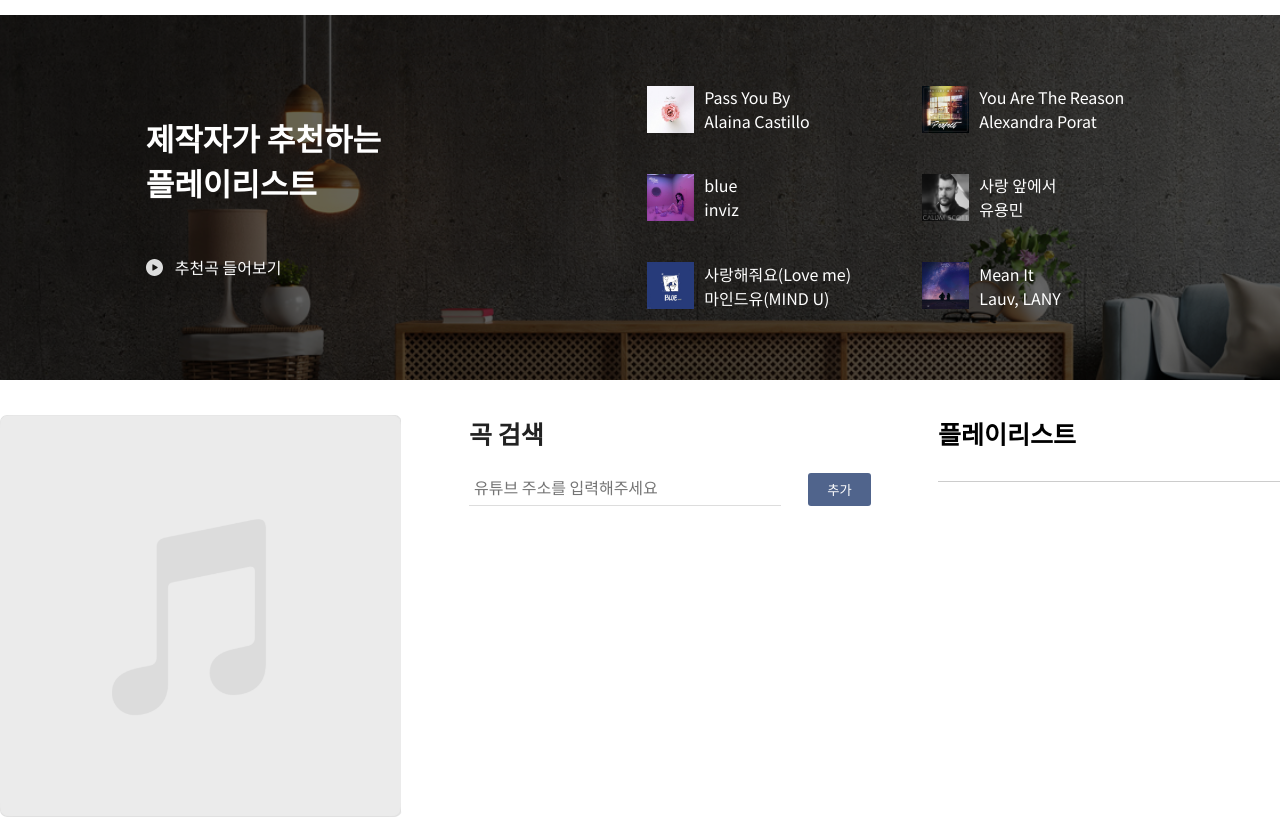
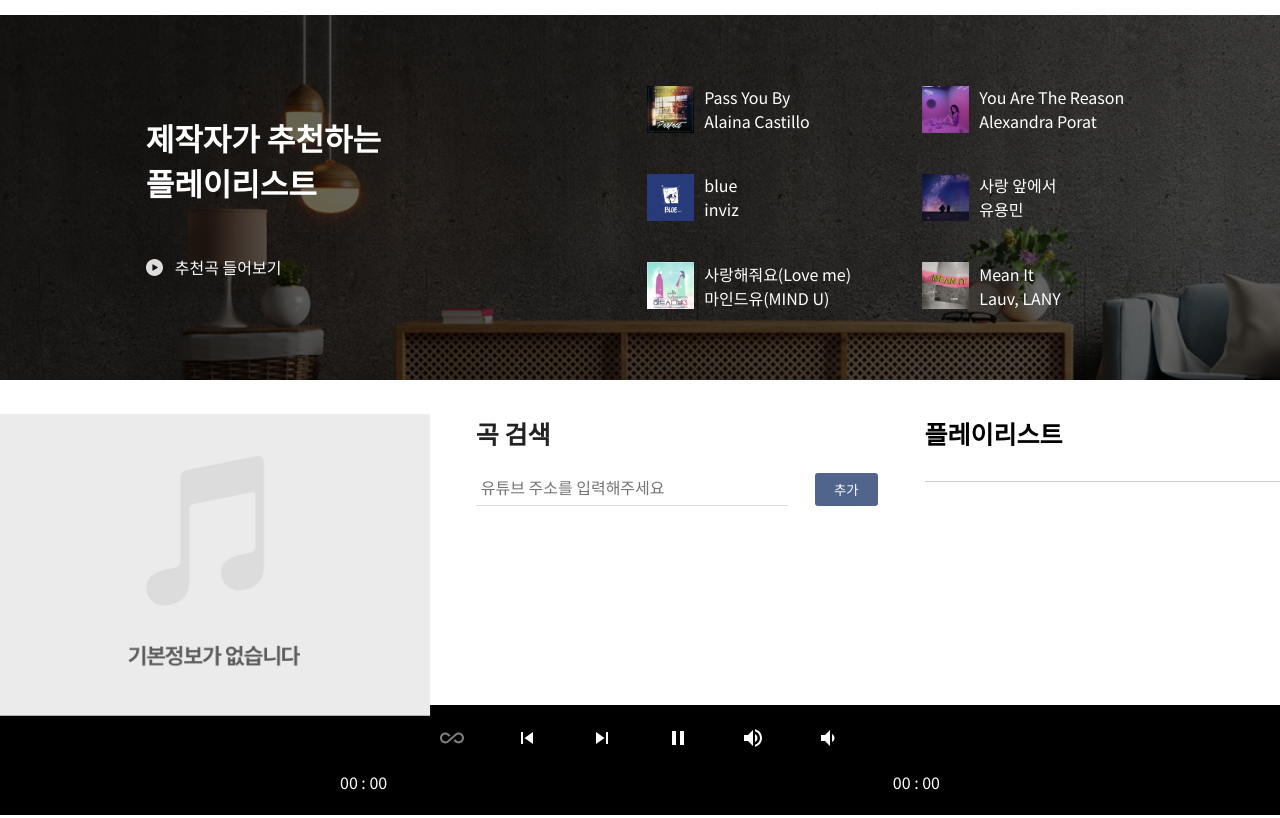
Before and after one commit to jioo-developer/react-player, a React (Create React App) app: page / in a window 1280 px wide. Shown: the top 818 px of the page. Built offline with nearby package versions, Linux system fonts and the light colour scheme.

Commit message:
ts 수정

```diff
--- a/src/App.tsx
+++ b/src/App.tsx
@@ -27,14 +27,7 @@ function App() {
         <div className="wrap">
           <Recommend />
           <Favorite audioState={audioState} favoriteState={favoriteState} />
-          <section
-            className="album_wrap"
-            style={
-              favoriteState.length > 0
-                ? { paddingBottom: 175 }
-                : { paddingBottom: 123 }
-            }
-          >
+          <section className="album_wrap">
             <Player audioState={audioState} playlist={list} />
             <AddForm />
             <List
--- a/src/asset/App.scss
+++ b/src/asset/App.scss
@@ -436,7 +436,7 @@ $fold: "all and (max-width:280px)";
 
   .album_list {
     display: flex;
-    width: 30%;
+    width: 31%;
     flex-direction: column;
     order: 2;
 
@@ -753,14 +753,16 @@ footer {
   }
 
   .playing {
-    order: 0;
+    position: absolute;
+    top: 0;
+    left: 0;
+    transform: scale(1.005);
   }
-}
 
-.player {
-  position: absolute;
-  top: 0;
-  left: 0;
+  figcaption {
+    font-weight: 500;
+    margin-top: 10px;
+  }
 }
 
 .player_wrap {
@@ -777,24 +779,21 @@ footer {
 .play {
   display: flex;
   flex-direction: column;
-  width: 30%;
+  width: 32%;
   align-items: center;
 }
 
 .playing {
   display: flex;
   width: 100%;
+  min-height: 300px;
+  max-height: 400px;
+  background-size: contain;
+  background-position: center;
   flex-direction: column;
-
-  .playing-thumbnail {
-    width: 100%;
-    overflow: hidden;
-
-    img {
-      width: 100%;
-      border-radius: 7px;
-    }
-  }
+  background-position-y: -35px;
+  position: relative;
+  z-index: 10;
 
   figcaption {
     text-align: center;
--- a/src/components/Player.tsx
+++ b/src/components/Player.tsx
@@ -4,6 +4,7 @@ import { useSelector } from "react-redux";
 import { PlayStateAction } from "../module/reducer";
 import Audio from "./audio";
 import { useMyContext } from "../module/MyContext";
+import { url } from "inspector";
 
 type playerSelector = {
   track: string[];
@@ -20,7 +21,7 @@ function Player({ audioState, playlist }: playerProps) {
     "/img/defaultImg.png"
   );
   // 현재 썸네일 이미지
-  const [title, setTitle] = useState<string | undefined>("기본정보가 없습니다");
+  const [title, setTitle] = useState<string | undefined>("");
   // 현재 재생중인 노래 타이틀
   const [loop, setLoop] = useState(false);
   const [volume, setVolume] = useState(4);
@@ -30,13 +31,16 @@ function Player({ audioState, playlist }: playerProps) {
   // 재생되는 개체 풀 타임
   const [seekbar, setSeekbar] = useState(0);
   // 100% 중 몇프로 진행 됐는지
-
-  const [movieControl, setMovieControl] = useState(false);
-  //뮤비 토글 컨트롤러
-
   const playerRef = useRef<ReactPlayer>(null);
-  const playRef: any = playerRef.current;
+  const playRef: ReactPlayer | null = playerRef.current;
   const track = useSelector((state: playerSelector) => state.track);
+  const [movieToggle, setMovie] = useState(false);
+  useEffect(() => {
+    let playRef = playerRef.current;
+    if (!playRef) {
+      playRef = playerRef.current;
+    }
+  }, [playRef]);
 
   // 스페이스 누르면 일시정지 되게 하는 함수
   window.onkeyup = function (event) {
@@ -49,6 +53,9 @@ function Player({ audioState, playlist }: playerProps) {
   // 리스트 중 현재 재생중인 노래 index 함수
 
   function playSetting() {
+    setTimeout(() => {
+      setMovie(true);
+    }, 500);
     if (playRef) {
       const player = playRef.getInternalPlayer();
       const Sequence: number = player.playerInfo.playlistIndex;
@@ -66,7 +73,6 @@ function Player({ audioState, playlist }: playerProps) {
           }
         });
       }
-
       playGround(Sequence, videoTitle);
     }
   }
@@ -101,13 +107,9 @@ function Player({ audioState, playlist }: playerProps) {
   function handleDuration() {
     if (playRef) {
       const playerDurate = playRef.getDuration();
+      console.log(playerDurate);
       setDuration(playerDurate - 1);
-      // 총 재생 시간을 가져와서 업데이트
     }
-  }
-
-  function movieAction() {
-    setMovieControl((prev) => !prev);
   }
 
   // 곡의 풀타임 시간에 관한 함수
@@ -128,7 +130,7 @@ function Player({ audioState, playlist }: playerProps) {
     dispatch(PlayStateAction());
   }
 
-  function date(duration: number): string {
+  function TimeLogic(duration: number): string {
     let hour: number = Math.floor(duration / 3600);
     let minutes: string | number = Math.floor((duration - hour * 3600) / 60);
     let second: string | number = duration - hour * 3600 - minutes * 60;
@@ -138,20 +140,16 @@ function Player({ audioState, playlist }: playerProps) {
     if (condition(minutes)) {
       minutes = `0${minutes}`;
     } else {
-      minutes = minutes;
+      minutes = Math.ceil(minutes);
     }
     if (condition(second)) {
       second = `0${Math.ceil(second as number)}`;
     } else {
-      second = second;
+      second = Math.ceil(second);
     }
 
     return `${minutes} : ${second}`;
   }
-
-  useEffect(() => {
-    if (audioState) movieAction();
-  }, [audioState]);
 
   // api에 나온 시점을 분 초 로 계산하는 함수
 
@@ -159,18 +157,6 @@ function Player({ audioState, playlist }: playerProps) {
     <>
       <div className="play">
         <div className="movie_box">
-          <div className="movie-toggle">
-            <input type="checkbox" id="moive_check" onClick={movieAction} />
-            <label htmlFor="movie_check">뮤비보기</label>
-          </div>
-          {!movieControl ? (
-            <div className="playing">
-              <figure className="playing-thumbnail">
-                <img src={thumbnail} alt="" />
-              </figure>
-              <figcaption>{title}</figcaption>
-            </div>
-          ) : (
           <ReactPlayer
             ref={playerRef}
             playing={audioState}
@@ -182,6 +168,8 @@ function Player({ audioState, playlist }: playerProps) {
             }}
             onPlay={() => {
               playSetting();
+              handleProgress();
+              handleDuration();
             }}
             onDuration={handleDuration}
             onError={handleError}
@@ -199,6 +187,13 @@ function Player({ audioState, playlist }: playerProps) {
               },
             }}
           />
+          {!movieToggle ? (
+            <div
+              className="playing"
+              style={{ backgroundImage: `url(${thumbnail})` }}
+            ></div>
+          ) : (
+            <figcaption>{title}</figcaption>
           )}
         </div>
       </div>
@@ -209,7 +204,7 @@ function Player({ audioState, playlist }: playerProps) {
         getVolume={getVolume}
         loopAction={loopAction}
         played={played}
-        date={date}
+        TimeLogic={TimeLogic}
         seekbar={seekbar}
         duration={duration}
         handleSeekbar={handleSeekbar}
--- a/src/components/Recommend.tsx
+++ b/src/components/Recommend.tsx
@@ -34,7 +34,7 @@ function Recommend() {
             return (
               <div className="album" key={item.id}>
                 <figure>
-                  <img src={`/img/${index}.jpg`} alt=""></img>
+                  <img src={`${item.thumbnail}`} alt=""></img>
                 </figure>
                 <figcaption>
                   <p>{item.title}</p>
--- a/src/components/audio.tsx
+++ b/src/components/audio.tsx
@@ -11,9 +11,9 @@ type audioProps = {
   handleSeekbar: (params: number) => void;
   played: number;
   duration: number;
-  date: (parmas: number) => string;
+  TimeLogic: (parmas: number) => string;
   seekbar: number;
-  playRef: ReactPlayer | undefined;
+  playRef: ReactPlayer | null;
 };
 
 function Audio({
@@ -24,7 +24,7 @@ function Audio({
   loopAction,
   played,
   duration,
-  date,
+  TimeLogic,
   seekbar,
   handleSeekbar,
   playRef,
@@ -117,7 +117,7 @@ function Audio({
           )}
         </div>
         <div className="time_wrap">
-          <p className="load_time">{date(played)}</p>
+          <p className="load_time">{TimeLogic(played)}</p>
           <input
             type="range"
             step="any"
@@ -130,7 +130,7 @@ function Audio({
               handleSeekMouseUp(e)
             }
           />
-          <p className="full_time">{date(duration)}</p>
+          <p className="full_time">{TimeLogic(duration)}</p>
         </div>
       </div>
     </div>
--- a/src/recomend_data.ts
+++ b/src/recomend_data.ts
@@ -4,43 +4,43 @@ const recomend_data = [
     url: "https://www.youtube.com/watch?v=Bwq3f5_kMfY",
     title: "Pass You By",
     singer: "Alaina Castillo",
-    thumbnail: "https://i.ytimg.com/vi/Bwq3f5_kMfY/hqdefault.jpg",
+    thumbnail: "/img/1.jpg",
   },
   {
     id: 3,
     url: "https://www.youtube.com/watch?v=ezcdE4lPpq8",
     title: "You Are The Reason",
     singer: "Alexandra Porat",
-    thumbnail: "https://i.ytimg.com/vi/ezcdE4lPpq8/hqdefault.jpg",
+    thumbnail: "/img/2.jpg",
   },
   {
     id: 4,
     url: "https://www.youtube.com/watch?v=Ww1SOu2btR0",
     title: "blue",
     singer: "inviz",
-    thumbnail: "https://i.ytimg.com/vi/Ww1SOu2btR0/hqdefault.jpg",
+    thumbnail: "/img/4.jpg",
   },
   {
     id: 5,
     url: "https://www.youtube.com/watch?v=iVxcjbrj5Fc",
     title: "사랑 앞에서",
     singer: "유용민",
-    thumbnail: "https://i.ytimg.com/vi/iVxcjbrj5Fc/hqdefault.jpg",
+    thumbnail: "/img/5.jpg",
   },
   {
     id: 6,
     url: "https://www.youtube.com/watch?v=4gda8UjPqp0",
     title: "사랑해줘요(Love me)",
     singer: "마인드유(MIND U)",
-    thumbnail: "https://i.ytimg.com/vi/4gda8UjPqp0/hqdefault.jpg",
+    thumbnail: "/img/6.jpg",
   },
   {
     id: 7,
     url: "https://www.youtube.com/watch?v=rp3w7rZBxBo",
     title: "Mean It",
     singer: "Lauv, LANY",
-    thumbnail: "https://i.ytimg.com/vi/rp3w7rZBxBo/hqdefault.jpg",
+    thumbnail: "/img/7.jpg",
   },
 ];
 
-export {recomend_data}
+export { recomend_data };
```
Also changed, not shown: public/img/defaultImg.png. Lines whose indentation alone changed are shown as unchanged.
